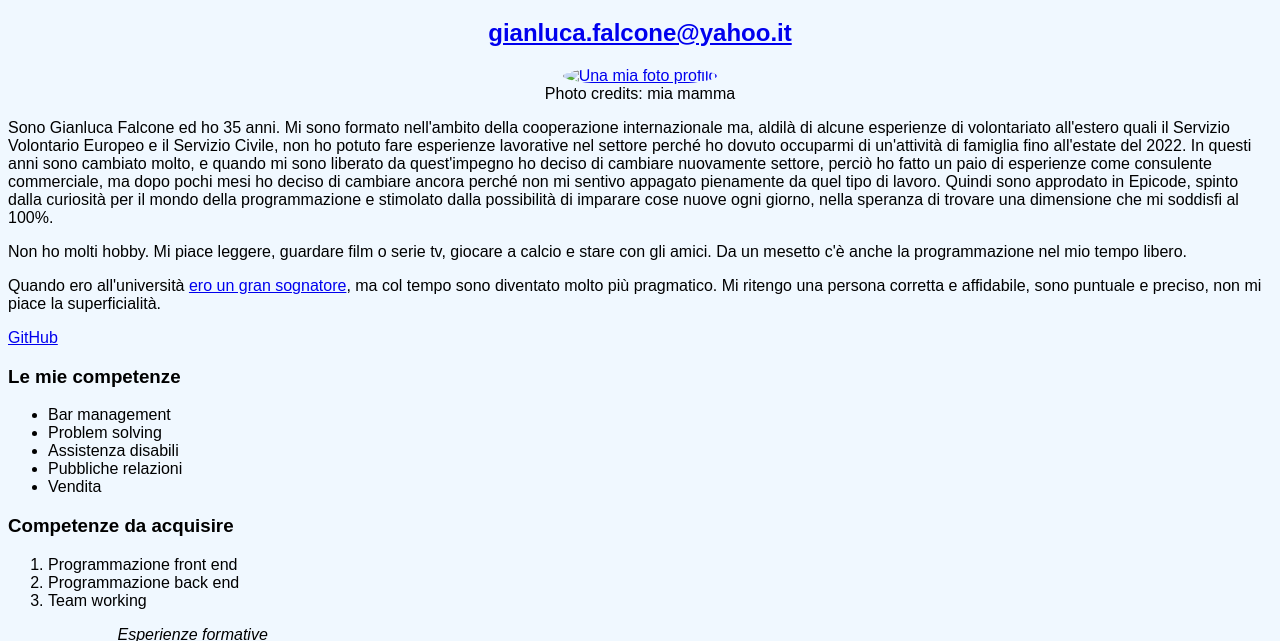
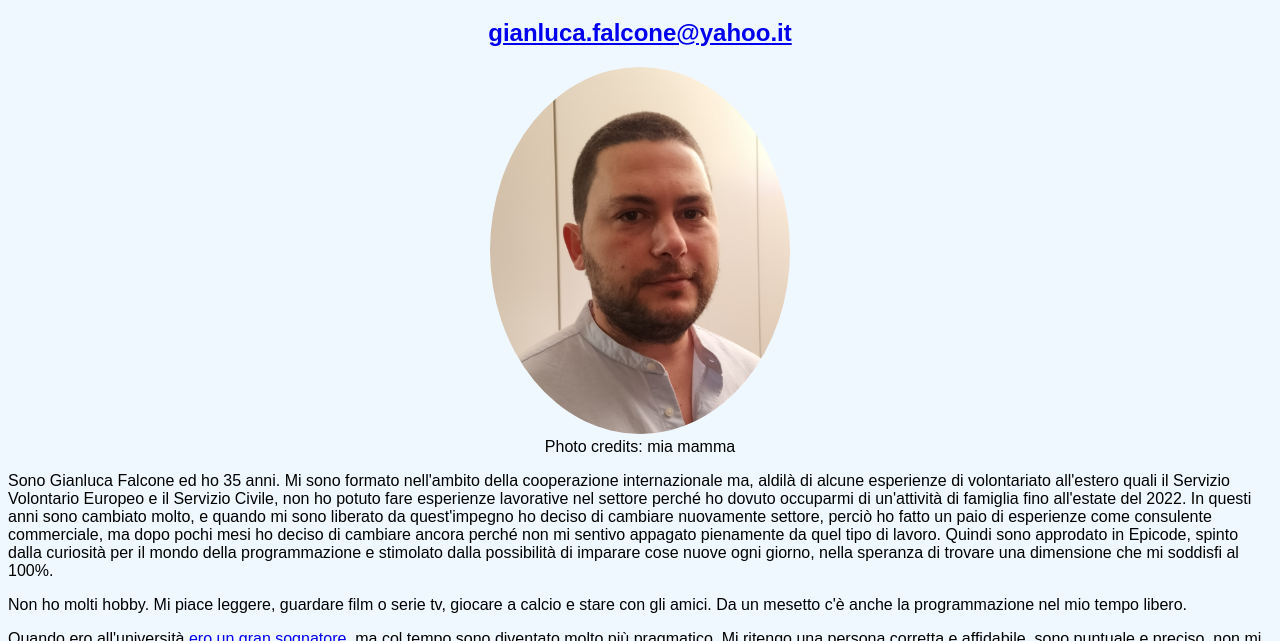
Before and after one commit to Giafal/M1-S1-G1-Esercizio, a plain HTML site: page index.html in a window 1280 px wide. Shown: the part 87-728 px from the top of the page. Drawn offline with Linux system fonts and the light colour scheme; a web font is replaced by a local one.

Commit message:
Update index.html

```diff
--- a/index.html
+++ b/index.html
@@ -14,7 +14,7 @@
     <main>
       <figure>
         <a href="#"><img
-          src="img/IMG_20221120_183754.jpg"
+          src="IMG_20221120_183754.jpg"
           alt="Una mia foto profilo"
           width="300"
         /></a>
```
